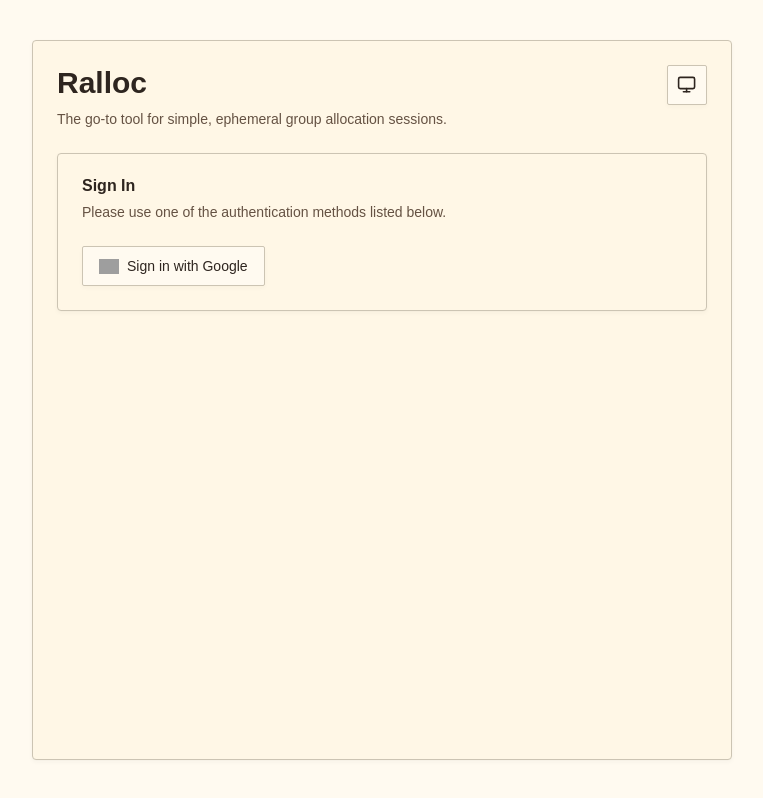
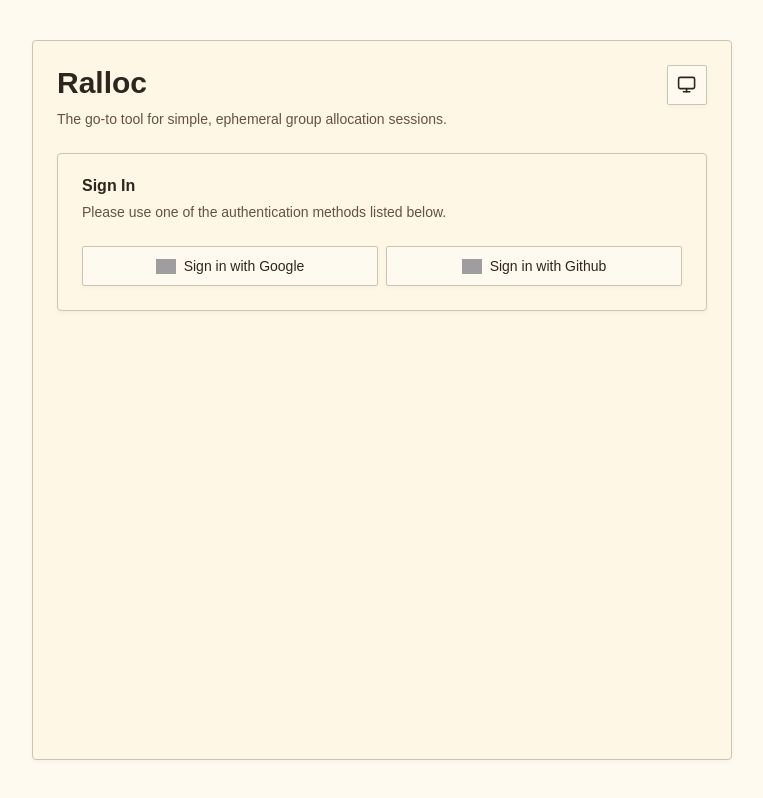
Before and after one commit to tomasvana10/ralloc, a Next.js app: page /auth/signin in a window 1280 px wide. Shown: the whole page, without its empty margins (258-1021 px from the left). Built offline with nearby package versions, Linux system fonts and the light colour scheme; no server answers; grey boxes are pictures that could not be loaded.

Commit message:
add github authentication

```diff
--- a/src/auth.ts
+++ b/src/auth.ts
@@ -1,13 +1,14 @@
 import NextAuth from "next-auth";
+import GitHub from "next-auth/providers/github";
 import Google from "next-auth/providers/google";
 
 export const { handlers, signIn, signOut, auth } = NextAuth({
-  providers: [Google],
+  providers: [Google, GitHub],
   callbacks: {
     authorized: async ({ auth }) => !!auth,
     jwt: async ({ token, account, profile }) => {
       if (account && profile) {
-        token.id = profile.sub;
+        token.id = String(profile.sub || profile.id || token.id);
       }
       return token;
     },
--- a/src/components/sign-in.tsx
+++ b/src/components/sign-in.tsx
@@ -1,4 +1,5 @@
 import Image from "next/image";
+import type { ProviderId } from "next-auth/providers";
 import { signIn } from "@/auth";
 import { Button } from "./ui/button";
 import {
@@ -9,11 +10,15 @@ import {
   CardTitle,
 } from "./ui/card";
 
-interface Props {
-  callbackUrl?: string;
-}
+const providerSvgs = {
+  google: "https://www.gstatic.com/firebasejs/ui/2.0.0/images/auth/google.svg",
+  github:
+    "https://upload.wikimedia.org/wikipedia/commons/9/91/Octicons-mark-github.svg",
+} as const satisfies Partial<Record<ProviderId, string>>;
 
-export function SignInCard({ callbackUrl }: Props) {
+type SupportedProvider = keyof typeof providerSvgs;
+
+export function SignInCard({ callbackUrl }: { callbackUrl?: string }) {
   return (
     <Card>
       <CardHeader>
@@ -23,19 +28,35 @@ export function SignInCard({ callbackUrl }: Props) {
         </CardDescription>
       </CardHeader>
       <CardContent>
-        <SignInForm callbackUrl={callbackUrl} />
+        <div className="flex flex-wrap gap-2 [&>form]:flex-1 [&>form>button]:w-full [&>form>button]:whitespace-nowrap">
+          {(Object.keys(providerSvgs) as SupportedProvider[]).map(
+            (provider) => (
+              <SignInForm
+                key={provider}
+                callbackUrl={callbackUrl}
+                provider={provider}
+              />
+            ),
+          )}
+        </div>
       </CardContent>
     </Card>
   );
 }
 
-export function SignInForm({ callbackUrl }: Props) {
+export function SignInForm({
+  callbackUrl,
+  provider,
+}: {
+  callbackUrl?: string;
+  provider: SupportedProvider;
+}) {
   return (
     <form
-      id="form-signin-google"
+      id={`form-signin-${provider}`}
       action={async () => {
         "use server";
-        await signIn("google", {
+        await signIn(provider, {
           redirectTo: callbackUrl ?? "/",
         });
       }}>
@@ -44,12 +65,14 @@ export function SignInForm({ callbackUrl }: Props) {
         variant="outline"
         className="flex whitespace-normal h-auto min-h-[2.5rem]">
         <Image
-          src="https://www.gstatic.com/firebasejs/ui/2.0.0/images/auth/google.svg"
-          alt="google logo"
+          src={providerSvgs[provider]}
+          alt={`${provider} logo`}
           width="20"
           height="20"
         />
-        <span className="text-left">Sign in with Google</span>
+        <span className="text-left">
+          Sign in with {provider[0].toUpperCase() + provider.slice(1)}
+        </span>
       </Button>
     </form>
   );
```
